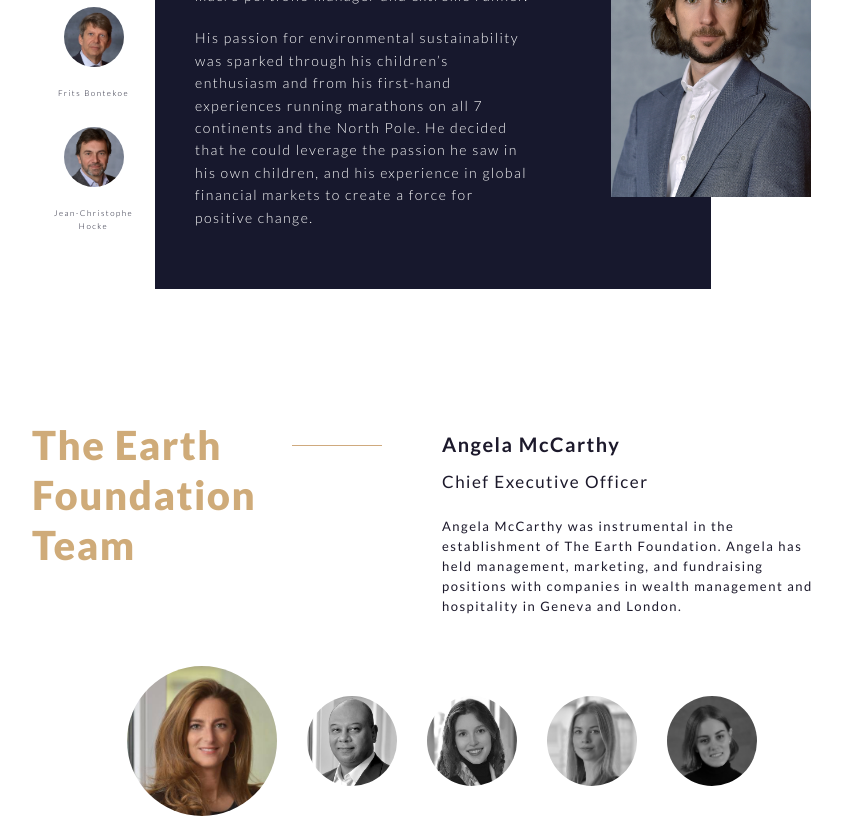
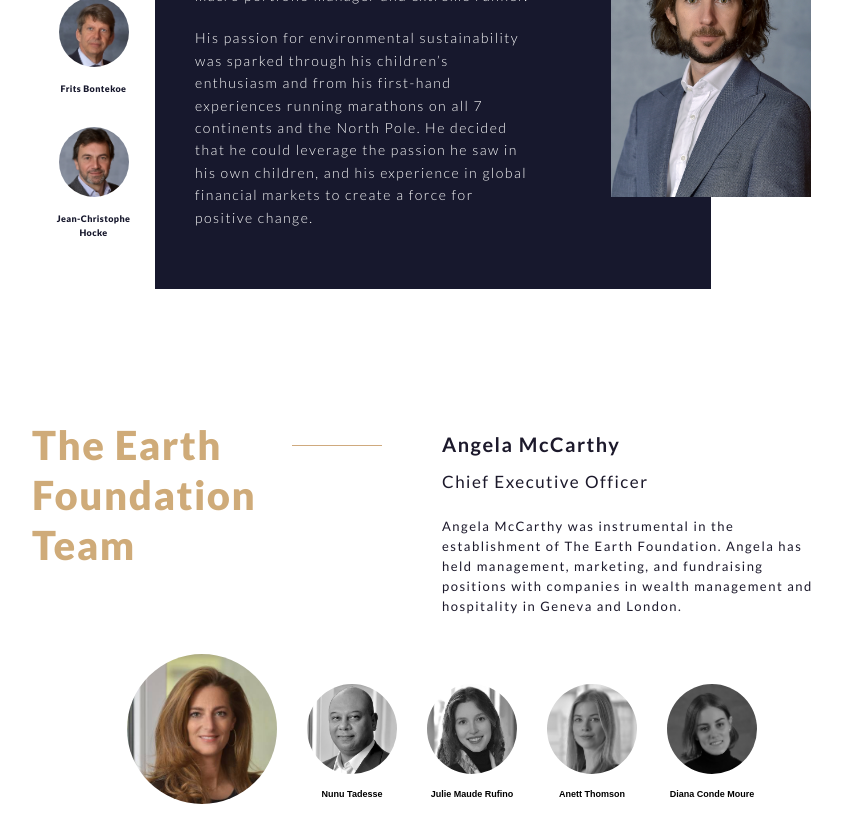
Before and after one commit to GaddMaster/earth-foundation, a Next.js app: page /about in a window 1280 px wide. Shown: the part 1980-2798 px from the top of the page, without its empty margins (198-1040 px from the left). Built offline with nearby package versions, Linux system fonts and the light colour scheme.

Commit message:
Add incubator changes

```diff
--- a/assets/content.js
+++ b/assets/content.js
@@ -50,8 +50,7 @@ const home = {
         },
         {
             image : "/images/magnezis-magnestic-TW62wXQ6Omc-unsplash.webp",
-            label: "The Earth ",
-            label_2: "Foundation Incubator",
+            label: "The Incubator",
             summary: "$500,000 in seed-funding to accelerate the launch of revolutionary products, organizations and enterprises worldwide.",
             links: [
                 {
--- a/components/Header.jsx
+++ b/components/Header.jsx
@@ -68,7 +68,7 @@ const Header = (props) => {
         route: "awards",
       },
       {
-        name: "The Earth Foundation Incubator",
+        name: "The Incubator",
         route: "incubator",
       },
     ],
--- a/components/Latest.jsx
+++ b/components/Latest.jsx
@@ -104,7 +104,6 @@ class Latest extends PureComponent {
             </section>
         );
     };
-
 };
 
 export default Latest;
--- a/components/MentorshipCircles.jsx
+++ b/components/MentorshipCircles.jsx
@@ -38,7 +38,7 @@ const MentorshipCircles = props => {
             <div className = {`${styles.circle} ${styles.role}`}>
                 <div className = {styles.padding}>
                     <div className = {styles.header}>
-                        <span>Your role</span>
+                        <span>Your Role</span>
                     </div>
                     <div className = {styles.divider}></div>
                     <div className = {styles.desc}>
--- a/components/PersonViewerCarousel.jsx
+++ b/components/PersonViewerCarousel.jsx
@@ -102,6 +102,7 @@ const PersonViewerCarousel = props => {
                                 onClick = {isMobile ? () => handleOnPersonClick(i) : onIndex.bind(this, i)}
                                 key = {i}>
                                   <img src = {person.avatar} />
+                                  <p>{person.name}</p>
                               </ButtonBase>
                             )
                           }
--- a/components/Side.jsx
+++ b/components/Side.jsx
@@ -47,7 +47,7 @@ const Side = ({ onOpen }) => {
         <span>The Earth Foundation Awards</span>
       </div>
       <div className = {styles.item} onClick={() => handleLinkClick("/incubator")}>
-        <span>The Earth Foundation Incubator</span>
+        <span>The Incubator</span>
       </div>
 
       {/*<div className = {styles.title}>
--- a/pages/awards.jsx
+++ b/pages/awards.jsx
@@ -92,7 +92,7 @@ const Awards = props => {
                                 </div>
                                 {isPoint2Opened && (
                                     <div className = {styles.text}>
-                                        <span>Each research proposal is assessed by the Adjudication Panel biannually.</span>
+                                        <span>Research proposals are assessed biannually by a panel of experts.</span>
                                     </div>
                                 )}
                             </div>
--- a/pages/webinar.jsx
+++ b/pages/webinar.jsx
@@ -42,7 +42,7 @@ const Webinar = () => {
                 <div className = {styles.container}>
                     <h1 className={styles.title}>Launch Webinar</h1>
                     <p className={styles.subtitle}>The Earth Foundation will officially launch The Earth Prize on April 19th, 2021.</p>
-                    <p className={styles.text}>Join our launch webinar to learn more about The Earth Foundation and The Earth Prize, and how we will encourage and support young students to come up with innovative ideas to accelerate positive change towards environmental sustainability.</p>
+                    <p className={styles.text}>Join our launch webinar to learn more about The Earth Foundation and The Earth Prize, and how we will encourage and support young students to develop innovative ideas to accelerate positive change towards environmental sustainability.</p>
                     <Link href="https://theearthfoundation.typeform.com/to/vGnZsu9o">
                         <button className={styles.button}>Register for The Earth Prize Launch Webinar!</button>
                     </Link>
--- a/styles/person.viewer.carousel.module.scss
+++ b/styles/person.viewer.carousel.module.scss
@@ -116,6 +116,9 @@
                     max-height: 150px;
                     border-radius: 50%;
                     margin: 0px 0px 10px 0px;
+                    display: flex;
+                    flex-direction: column;
+                    align-items: center;
                     filter: grayscale(1);
 
                     @media (max-width: $breakpoint) {
@@ -129,6 +132,12 @@
                         width: 90px;
                         height: 90px;
                         transition: all 0.2s;
+                    }
+
+                    p {
+                        font-size: 9px;
+                        font-weight: 900;
+                        margin: 15px 0 0;
                     }
                 }
                 .unknown {
--- a/styles/person.viewer.module.scss
+++ b/styles/person.viewer.module.scss
@@ -45,6 +45,7 @@
                 flex-direction: column;
                 align-items: center;
                 justify-content: center;
+                margin: 0 0 10px;
                 @media (max-width: $breakpoint) {
                     margin: 0 0 30px;
                 }
@@ -57,10 +58,10 @@
                     margin: 0px 0px 10px 0px;
                     img {
                         border-radius: 50%;
-                        min-width: 60px;
-                        min-height: 60px;
-                        width: 60px;
-                        height: 60px;
+                        min-width: 70px;
+                        min-height: 70px;
+                        width: 70px;
+                        height: 70px;
                     }
 
                     @media (max-width: $breakpoint) {
@@ -77,10 +78,12 @@
                 }
                 .name {
                     color: #16172C;
-                    font-size: 8px;
+                    font-size: 9px;
                     max-width: 80px;
                     text-align: center;
+                    letter-spacing: 0.4px;
                     height: 30px;
+                    font-weight: 900;
 
                     @media (max-width: $breakpoint) {
                         font-size: 17px;
@@ -164,6 +167,7 @@
                 }
                 .position {
                     font-size: 14px;
+                    font-weight: 900;
 
                     @media (max-width: $breakpoint) {
                         color: white !important;
```
Also changed, not shown: pages/incubator.jsx (+11 -31 lines).
